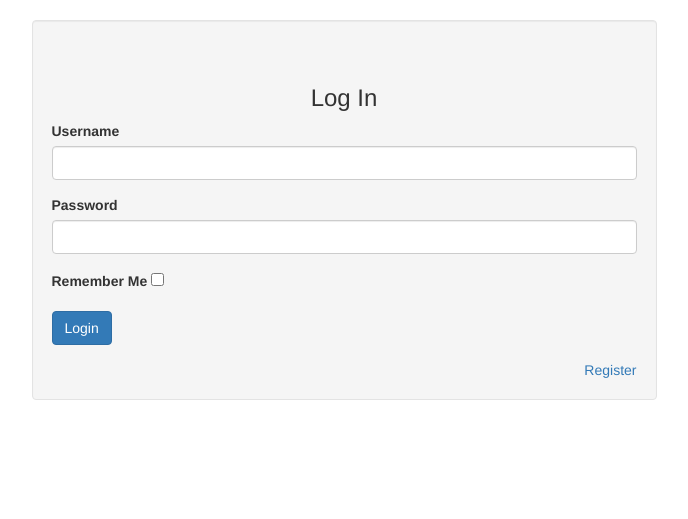
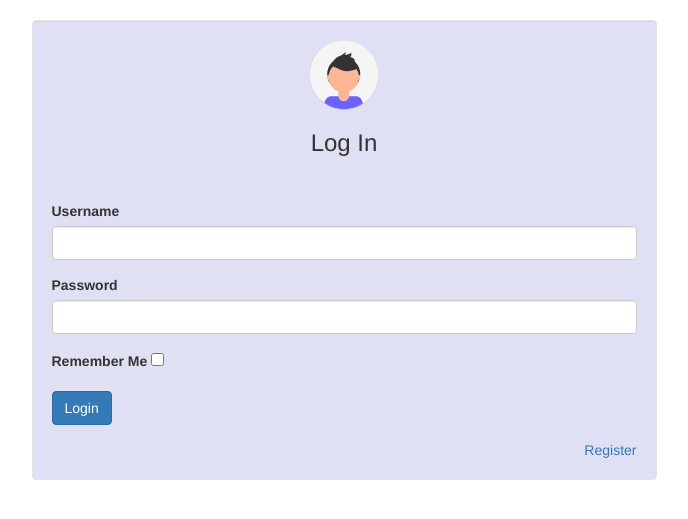
Before and after one commit to PasinduYeshan/PCCS_Project, a PHP site: page /register/login in a window 1280 px wide. Shown: the part 52-571 px from the top of the page, without its empty margins (296-984 px from the left). Run offline with PHP 8.4, Linux system fonts and the light colour scheme; data comes from the database, SQL or seed files in the repository.

Commit message:
login page design

```diff
--- a/app/views/register/login.php
+++ b/app/views/register/login.php
@@ -1,10 +1,18 @@
 <?php $this->start('head'); ?>
+<link rel="stylesheet" href="<?=PROOT?>css/login.css" media="screen" title = "no title" charset = "utf-8">
 <?php $this->end(); ?>
 <?php $this->start('body'); ?>
-<div class="col-md-6 col-md-offset-3 well">
+<div class="card col-md-6 col-md-offset-3 well" id="form_1">
+    <div class="img-class">
+    <img class="card-img-top" id='login_avatar' src="<?=PROOT?>css/images/login_avatar.svg" alt="Card image cap">
+    </div>
+    <div class="car-body">
+        <div class="">
+            <div class="card-title">
+                <h3 class="text-center">Log In</h3>
+            </div>
             <form class="form" action="<?=PROOT?>register/login" method="post">
                 <div class="bg-danger form-errors"><?=$this->displayErrors?></div>
-        <h3 class="text-center">Log In</h3>
                 <div class="form-group">
                     <label for="username">Username</label>
                     <input type="text" name="username" id="username" class="form-control">
@@ -23,7 +31,8 @@
                     <a href="<?=PROOT?>register/register" class="text-primary">Register</a>
                 </div>
             </form>
-
+        </div>
+    </div>
 </div>
 
 <?php $this->end(); ?>
--- /dev/null
+++ b/css/login.css
@@ -0,0 +1,13 @@
+#login_avatar{
+    height: 70px;
+    width: 70px;
+
+}
+
+.img-class{
+    text-align: center;
+}
+
+#form_1{
+    background-color: rgb(224, 224, 245);
+}
```
Also changed, not shown: css/images/login_avatar.svg (added). Lines whose indentation alone changed are shown as unchanged.
